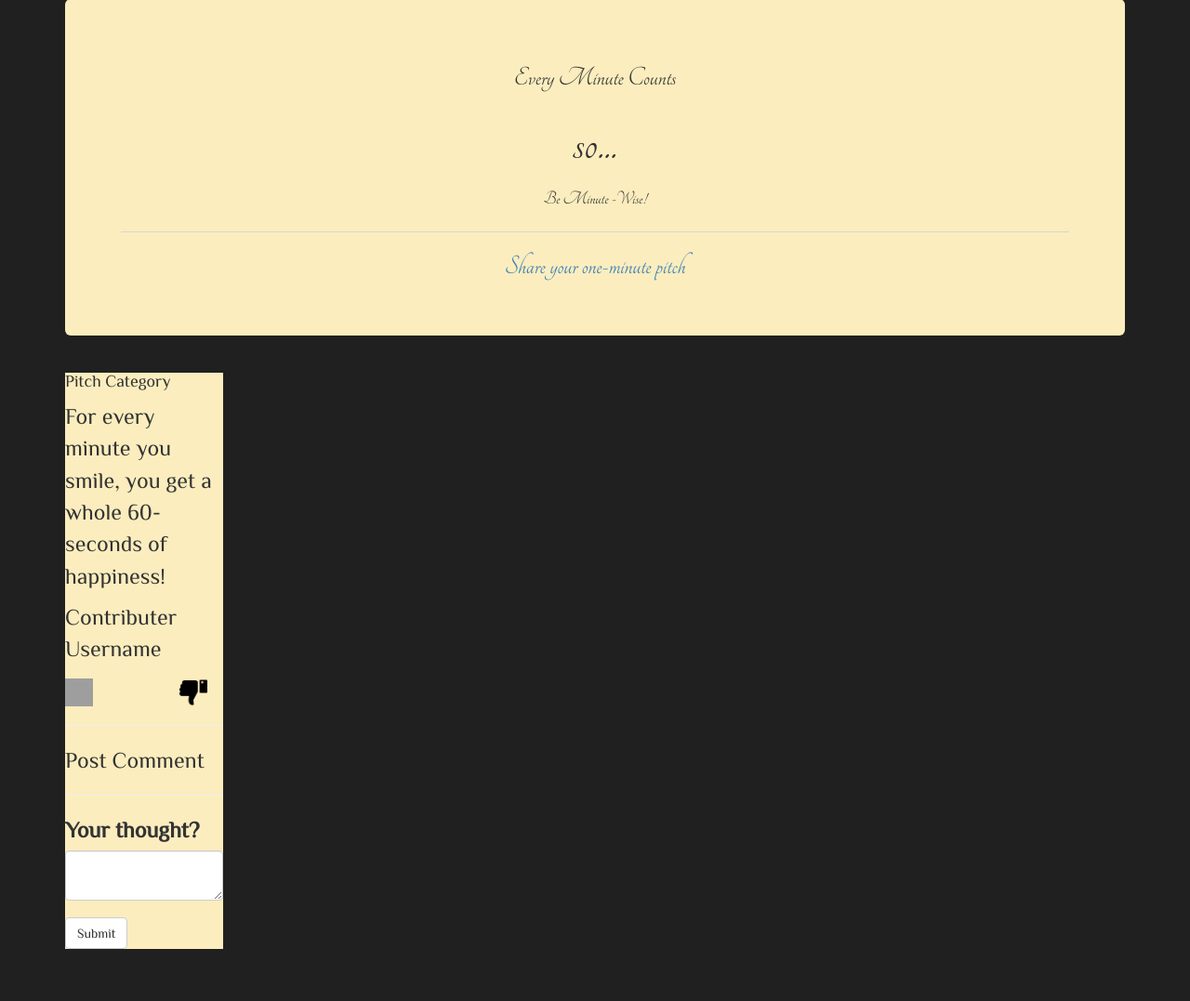
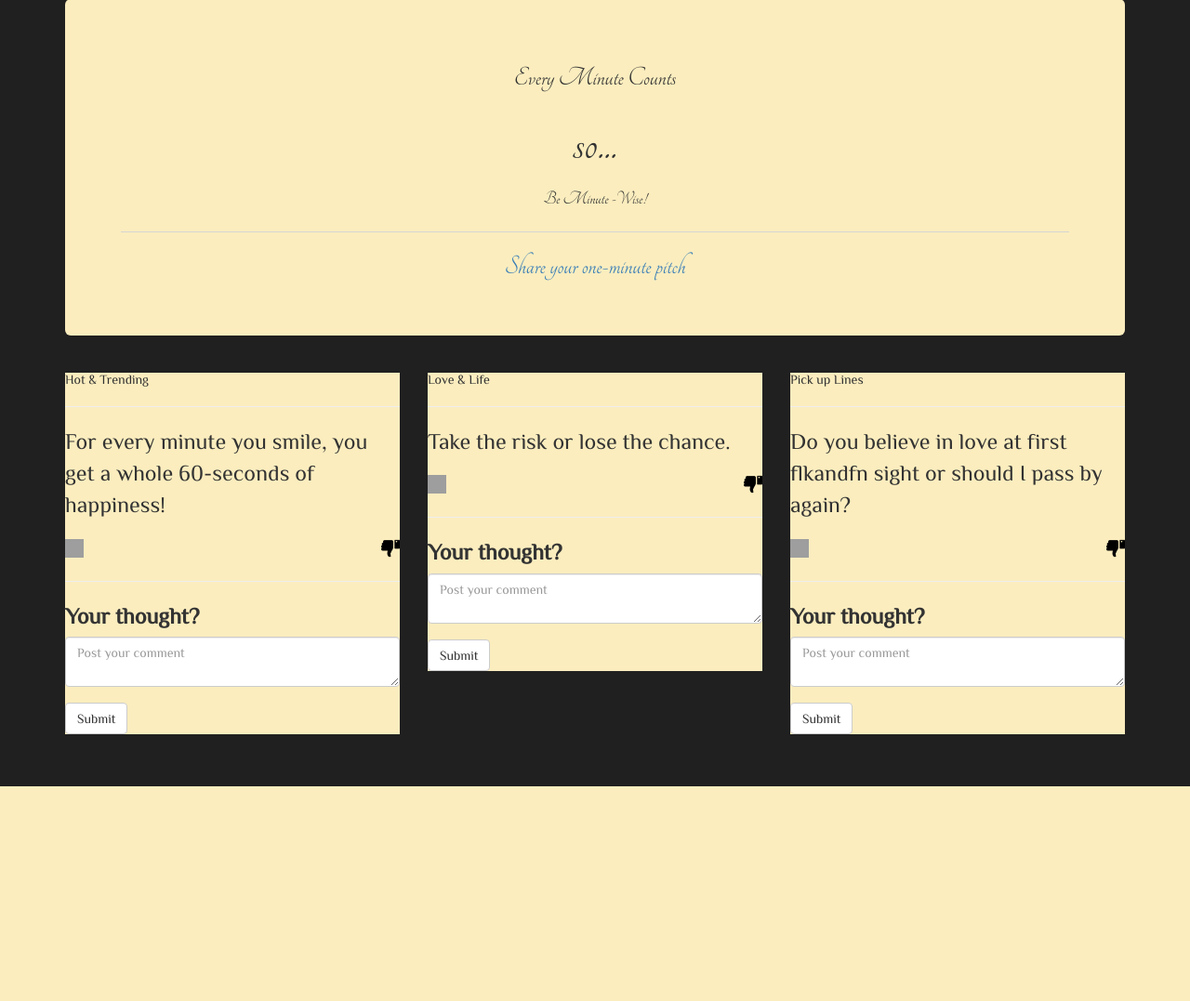
Before and after one commit to RkNyra/Minute-Wise, a Flask app: page / in a window 1280 px wide. Shown: the part 113-1190 px from the top of the page at 93% size. After the commit the page ends 959 px from the top, so only its background shows below. Run offline with Flask 2, Linux system fonts and the light colour scheme; data that the repository does not hold is empty; some libraries are stand-ins or nearby versions; some web fonts are replaced; grey boxes are pictures that could not be loaded.

Commit message:
update the application database with the right model schema and add default pitches on the home page to give it a more appealing feel

```diff
--- a/app/main/forms.py
+++ b/app/main/forms.py
@@ -20,5 +20,5 @@ class UpdateProfile(FlaskForm):
     submit = SubmitField('Submit')
 
 class CommentForm(FlaskForm):
-    comment = TextAreaField('Your thought?',validators=[Required()])
+    comment = TextAreaField('Your thought?',validators=[Required()], render_kw={"placeholder": "Post your comment"})
     submit = SubmitField('Submit')
--- a/app/main/views.py
+++ b/app/main/views.py
@@ -2,7 +2,7 @@ from flask import render_template, request, redirect, url_for, abort
 from . import main
 from .forms import SharePitchForm, UpdateProfile, CommentForm
 from flask_login import login_required
-from ..models import User, Pitch, Comment
+from ..models import User, Pitch, Comment,PitchCategory
 from .. import db, photos
 
 
@@ -14,9 +14,11 @@ def index():
     View root page function that returns the index page and its details
     '''
     comment_form = CommentForm()
+    categories = PitchCategory.query.all()
+    pitches = Pitch.query.all()
 
     title = 'Minute-Wise'
-    return render_template('index.html', title=title, CommentForm=comment_form)
+    return render_template('index.html', title=title, CommentForm=comment_form,categories=categories)
 
 # Share your pitch form
 @main.route('/sharePitch', methods=['GET','POST'])
--- a/app/models.py
+++ b/app/models.py
@@ -55,9 +55,9 @@ class Comment(db.Model):
     pitches_id = db.Column(db.Integer,db.ForeignKey('pitches.id'))
     users_id = db.Column(db.Integer,db.ForeignKey('users.id'))
 
-
     def __repr__(self):
         return f'User {self.name}'
+
 
 class PitchCategory(db.Model):
     __tablename__='pcategories'
--- a/app/static/css/custom.css
+++ b/app/static/css/custom.css
@@ -31,14 +31,14 @@ body{
 }
 
 .vote{
-    width: 90%;
+    /* width: 75%; */
     display: flex;
     justify-content: space-between;
 }
 
 .vote img{
-    height: 30px;
-    width: 30px;
+    height: 20px;
+    width: 20px;
 
 }
 
--- a/app/templates/index.html
+++ b/app/templates/index.html
@@ -1,37 +1,108 @@
-{% extends 'base.html'%}
-{% import 'bootstrap/wtf.html' as wtf%}
-
+{% extends 'base.html'%} {% import 'bootstrap/wtf.html' as wtf%} {% import
+'macros.html' as macro %}
 
 <!-- pitches block  -->
 {% block content %}
 <div class="container">
-  <div class="card" style="width: 17rem;">
-    <div class="card-body">
-      <h4 class="card-title">Pitch Category </h4>
-      <p class="card-text">For every minute you smile, you get a whole 60-seconds of happiness!</p>
-      <p>Contributer Username</p>
+  <div class="row">
+    <div class="col-md-4">
+      <div class="card">
+        <div class="card-body">
+          <h5 class="card-title">Hot & Trending</h5>
+          <hr />
+          <p class="card-text">
+            For every minute you smile, you get a whole 60-seconds of happiness!
+          </p>
 
-      <!-- Like/Dislike Buttons -->
-      <div class="vote">
+          <!-- Like/Dislike Buttons -->
+          <div class="vote d-flex justify-content-around">
+            <!-- up-vote -->
+            <a href="#">
+              <img
+                src="{{url_for('static', filename='images/Like.png')}}"
+                alt="Up-Vote"
+            /></a>
 
-        <!-- up-vote -->
-       <a href="#"> <img src="{{url_for('static', filename='images/Like.png')}}" alt="Up-Vote"></a>
+            <!-- down-vote -->
+            <a href="#"
+              ><img
+                src="{{url_for('static',filename='images/Dislike.png')}}"
+                alt="Down-Vote"
+            /></a>
+          </div>
+          <hr />
+          <div>
+            <!-- post comment -->
+            {{ wtf.quick_form(CommentForm) }}
+          </div>
+        </div>
+      </div>
+    </div>
 
-        <!-- down-vote -->
-        <a href="#"><img src="{{url_for('static',filename='images/Dislike.png')}}" alt="Down-Vote"></a>
+    <div class="col-md-4" style="height: 20rem;">
+      <div class="card">
+        <div class="card-body">
+          <h5 class="card-title">Love & Life</h5>
+          <hr />
+          <p class="card-text">Take the risk or lose the chance.</p>
 
+          <!-- Like/Dislike Buttons -->
+          <div class="vote d-flex justify-content-around">
+            <!-- up-vote -->
+            <a href="#">
+              <img
+                src="{{url_for('static', filename='images/Like.png')}}"
+                alt="Up-Vote"
+            /></a>
+
+            <!-- down-vote -->
+            <a href="#"
+              ><img
+                src="{{url_for('static',filename='images/Dislike.png')}}"
+                alt="Down-Vote"
+            /></a>
+          </div>
+          <hr />
+          <div>
+            <!-- post comment -->
+            {{ wtf.quick_form(CommentForm) }}
+          </div>
+        </div>
       </div>
-      <hr>
-      <div>
-        <!-- post comment -->
-        <p>Post Comment</p>
-        <hr>
-        {{ wtf.quick_form(CommentForm)}}
+    </div>
 
+    <div class="col-md-4">
+      <div class="card">
+        <div class="card-body">
+          <h5 class="card-title">Pick up Lines</h5>
+          <hr />
+          <p class="card-text">
+            Do you believe in love at first flkandfn sight or should I pass by again?
+          </p>
 
+          <!-- Like/Dislike Buttons -->
+          <div class="vote d-flex justify-content-around">
+            <!-- up-vote -->
+            <a href="#">
+              <img
+                src="{{url_for('static', filename='images/Like.png')}}"
+                alt="Up-Vote"
+            /></a>
 
+            <!-- down-vote -->
+            <a href="#"
+              ><img
+                src="{{url_for('static',filename='images/Dislike.png')}}"
+                alt="Down-Vote"
+            /></a>
+          </div>
+          <hr />
+          <div>
+            <!-- post comment -->
+            {{ wtf.quick_form(CommentForm) }}
+          </div>
+        </div>
       </div>
-
     </div>
   </div>
 </div>
--- a/app/templates/macros.html
+++ b/app/templates/macros.html
@@ -0,0 +1,19 @@
+<!-- display pitch categories -->
+{% macro displayPitchCategories(categories) %}
+
+    {% for item in categories %}
+        <div>{{ item.category }}</div>
+    {% endfor %}
+
+{% endmacro %}
+
+<!-- display pitches -->
+{% macro displayPitch(pitches) %}
+
+    {% for item in pitches %}
+        <div>{{ item.pitch }}</div>
+    {% endfor %}
+
+{% endmacro %}
+
+<!-- diplsay username of person posting pitch -->
--- a/manage.py
+++ b/manage.py
@@ -1,6 +1,6 @@
 from app import create_app,db
 from flask_script import Manager,Server
-from app.models import User, Pitch, Comment
+from app.models import User, Pitch, Comment, PitchCategory
 from flask_migrate import Migrate, MigrateCommand
 
 # Create app instance
@@ -14,7 +14,7 @@ manager.add_command('db',MigrateCommand)
 
 @manager.shell
 def make_shell_context():
-    return dict(app=app, db=db, User=User, Pitch=Pitch, Comment=Comment)
+    return dict(app=app, db=db, User=User, Pitch=Pitch, Comment=Comment, PitchCategory=PitchCategory)
 
 
 if __name__ == '__main__':
```
